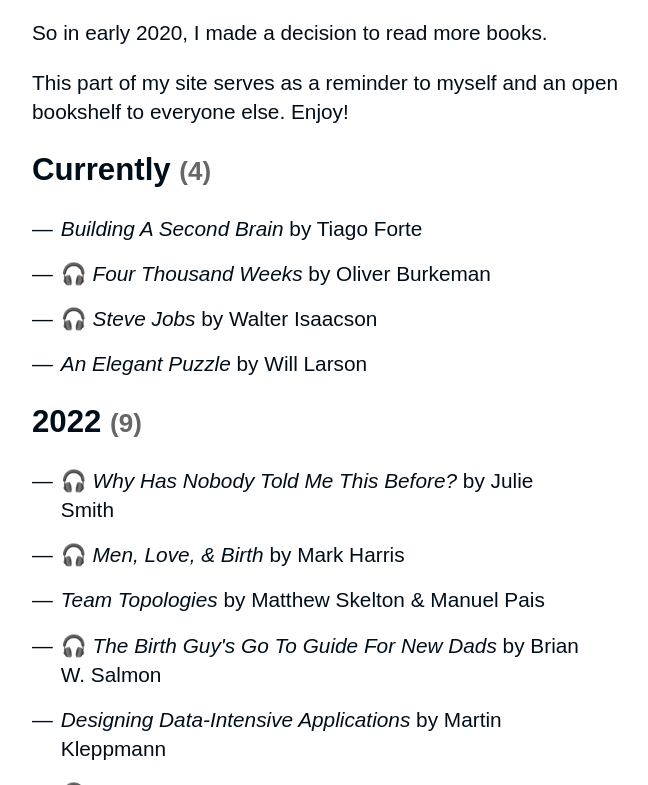
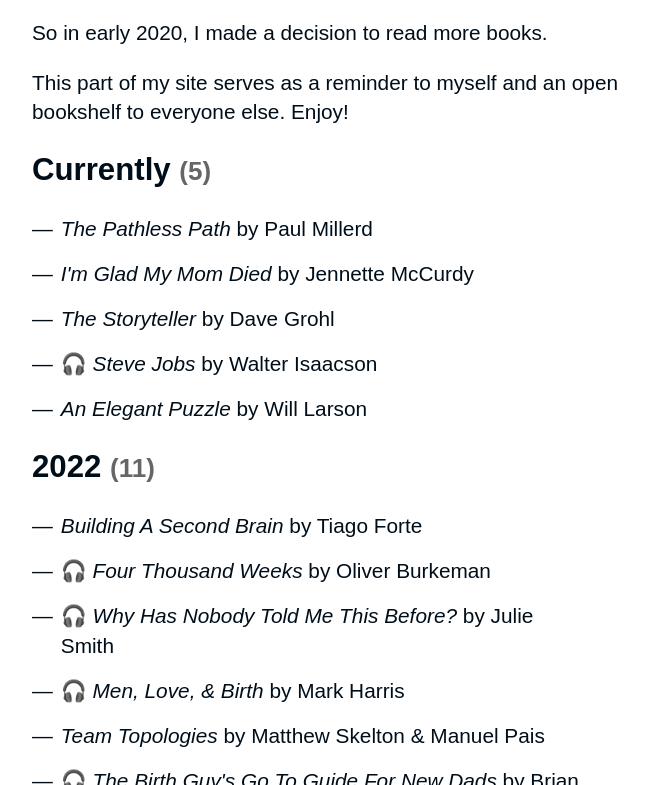
Before and after one commit to tvooo/tvooo.de, an Eleventy site: page bookshelf.njk in a window 1280 px wide. Shown: the part 637-1422 px from the top of the page, without its empty margins (108-756 px from the left). Built offline with nearby package versions, Linux system fonts and the light colour scheme; Eleventy itself is replaced by a stand-in of ours; files that its build step writes are made by us from their sources; a web font is replaced by a local one; what eleventy-plugin-nesting-toc, markdown-it-abbr, markdown-it-deflist would draw is missing.

Commit message:
Update bookshelf

```diff
--- a/bookshelf.njk
+++ b/bookshelf.njk
@@ -4,11 +4,12 @@
 title: Bookshelf
 books:
   currently:
-    - title: Building A Second Brain
-      author: Tiago Forte
-    - title: Four Thousand Weeks
-      author: Oliver Burkeman
-      audio: true
+    - title: The Pathless Path
+      author: Paul Millerd
+    - title: "I'm Glad My Mom Died"
+      author: Jennette McCurdy
+    - title: The Storyteller
+      author: Dave Grohl
     - title: Steve Jobs
       author: Walter Isaacson
       audio: true
@@ -17,6 +18,11 @@
       author: Will Larson
       image: "https://i.gr-assets.com/images/S/compressed.photo.goodreads.com/books/1556221385l/45303387._SX318_.jpg"
   y2022:
+    - title: Building A Second Brain
+      author: Tiago Forte
+    - title: Four Thousand Weeks
+      author: Oliver Burkeman
+      audio: true
     - title: Why Has Nobody Told Me This Before?
       author: Julie Smith
       audio: true
```
